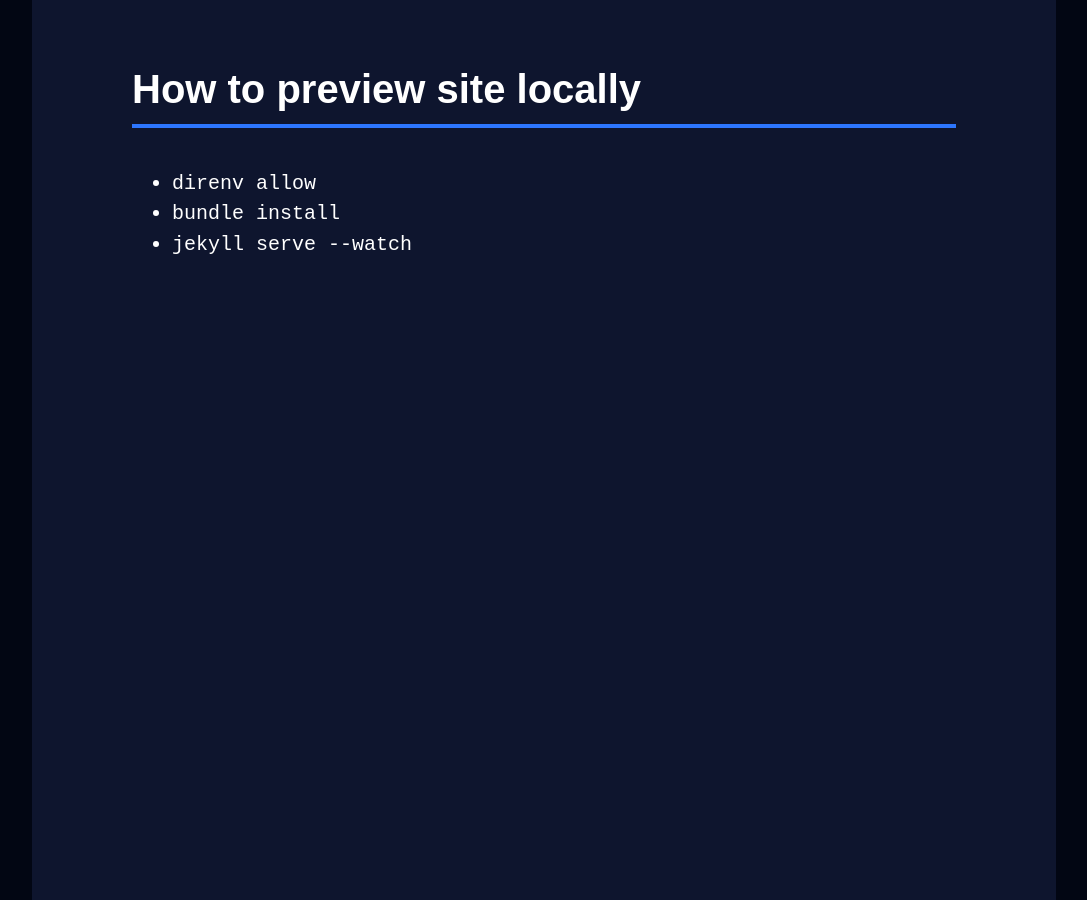
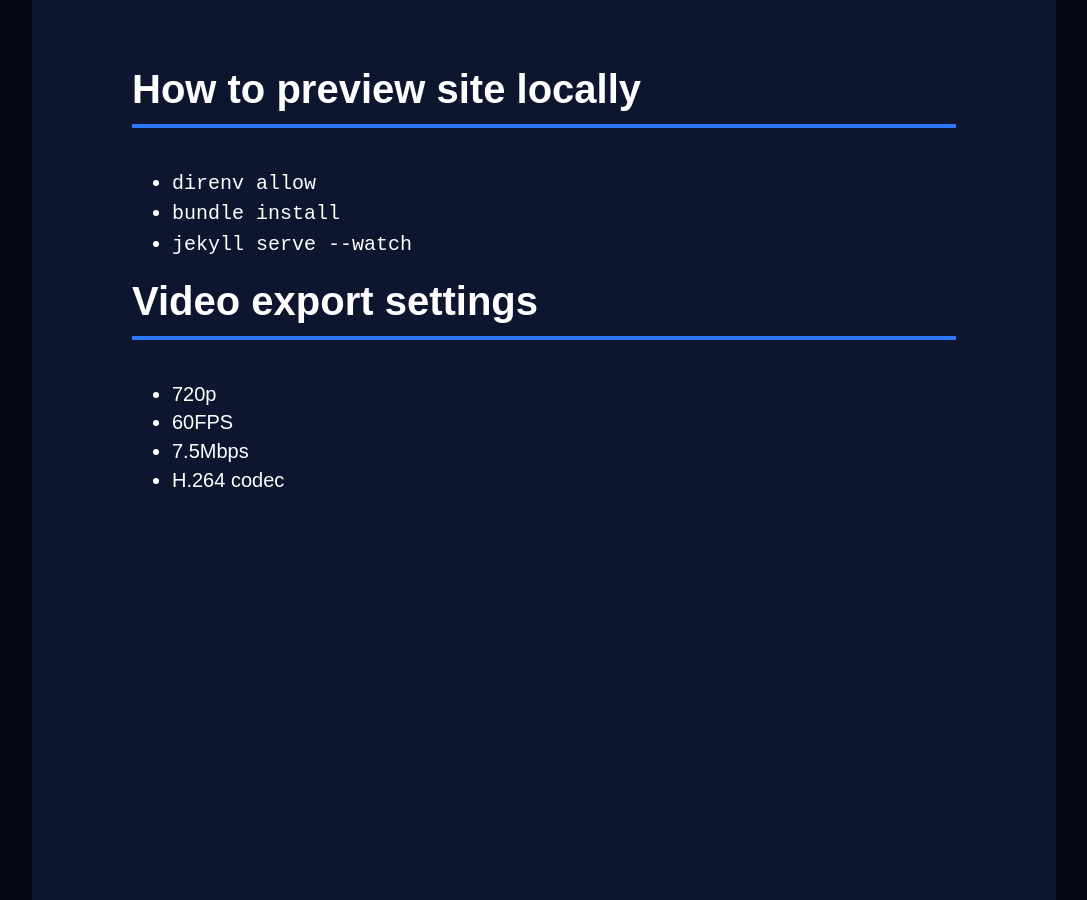
Before and after one commit to agersant/charlotta-combos, a Jekyll site: the page built from maintenance.md, in a window 1280 px wide. Shown: the whole page, without its empty margins (96-1183 px from the left). Built offline with Jekyll 4.4.1, drawn with Linux system fonts in a browser that asks for light colours; our own code applies the rules of GitHub Pages for plain Markdown files.

Commit message:
Document video settings

```diff
--- a/maintenance.md
+++ b/maintenance.md
@@ -3,3 +3,10 @@
 - `direnv allow`
 - `bundle install`
 - `jekyll serve --watch`
+
+# Video export settings
+
+- 720p
+- 60FPS
+- 7.5Mbps
+- H.264 codec
```
